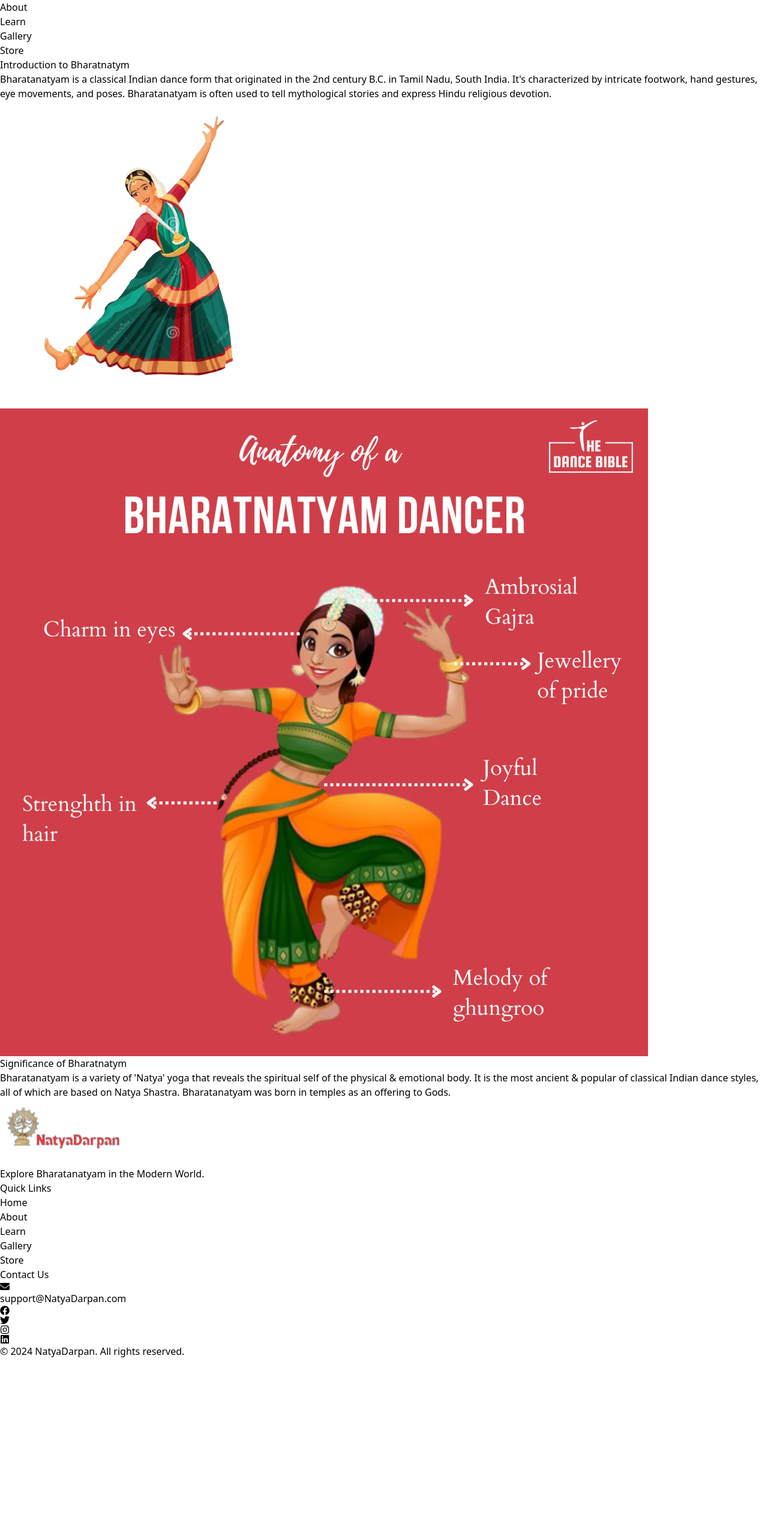
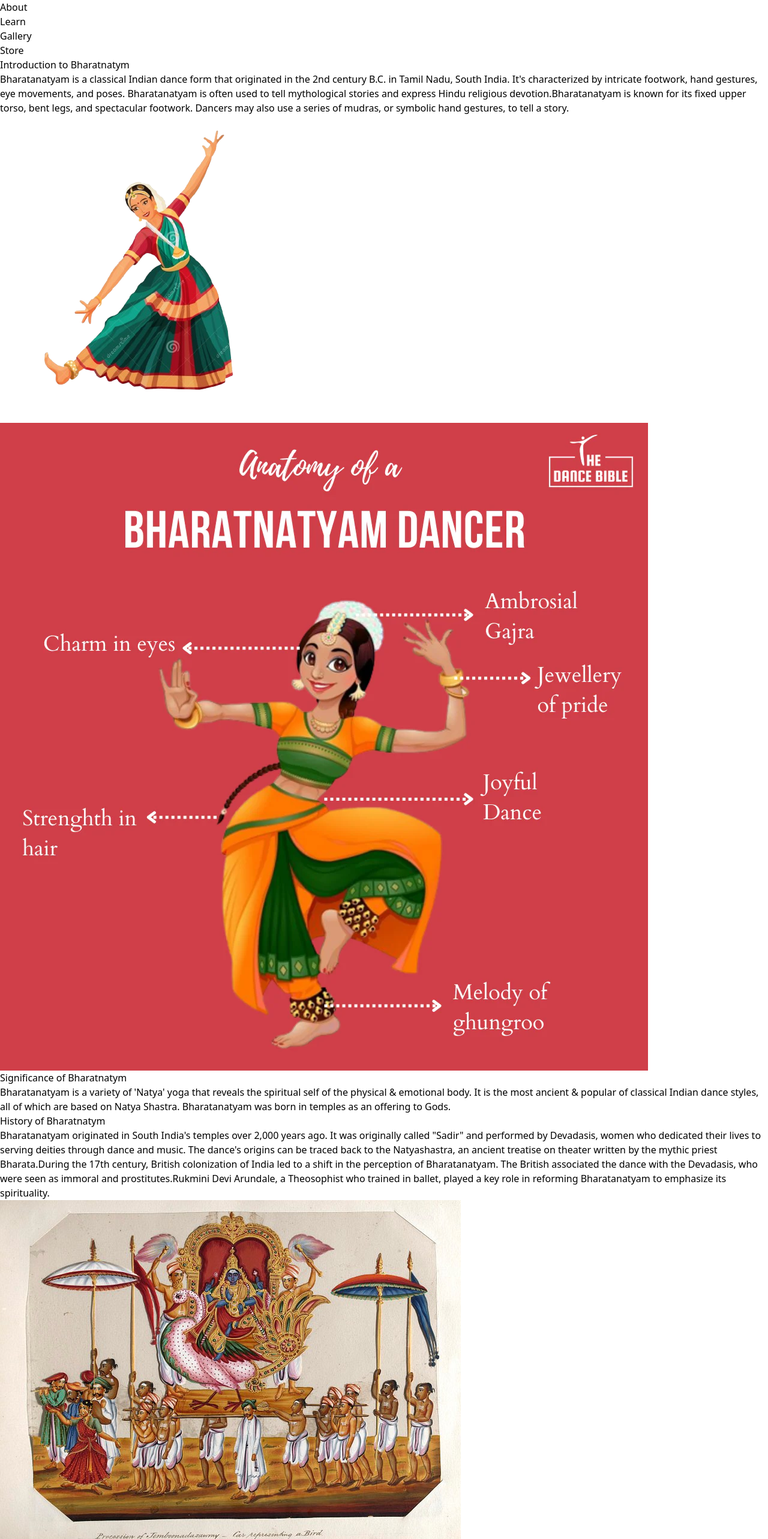
Before and after one commit to Divya-Dukhande/NatyaDarpan, a React (Vite) app in the folder Client/: page /about in a window 1280 px wide. Shown: the part 160-2726 px from the top of the page at 60% size. Before the commit the page ends 2425 px from the top, so only its background shows below. Built offline with nearby package versions, Linux system fonts and the light colour scheme.

Commit message:
Aboutus updated

```diff
--- a/Client/src/Pages/About.jsx
+++ b/Client/src/Pages/About.jsx
@@ -2,44 +2,59 @@ import React from "react";
 
 const About = () => {
     return (
-        <main className="flex justify-center items-center mt-24 w-full flex-col-reverse md:flex-col"> {/* Reversed the order in small screens */}
+        <main className="flex flex-col items-center mt-12 w-full">
 
             {/* Section 1 */}
-            <section className="w-full flex justify-center items-center px-4 md:px-16 py-10"> {/* Reduced padding */}
+            <section className="flex flex-col md:flex-row w-full items-center px-4 md:px-16 py-20 space-y-6 md:space-y-0">
                 {/* Left side - Text */}
-                <div className="flex-col ml-5 md:flex-initial py-10 items-center justify-between md:flex-row w-full md:w-3/5"> {/* Adjusted width and padding */}
-                    <h2 className="text-red-600 font-bold text-xl mb-4 text-center md:text-left"> {/* Centered for small screens, left-aligned for larger screens */}
+                <div className="w-full md:w-3/5 text-center md:text-left">
+                    <h2 className="text-red-600 font-bold text-xl mb-4">
                         Introduction to Bharatnatym
                     </h2>
-                    <p className="text-justify text-lg leading-relaxed max-w-prose mx-auto">
-                        Bharatanatyam is a classical Indian dance form that originated in the 2nd century B.C. in Tamil Nadu, South India. It's characterized by intricate footwork, hand gestures, eye movements, and poses. Bharatanatyam is often used to tell mythological stories and express Hindu religious devotion.
+                    <p className="text-justify text-lg leading-relaxed max-w-prose mx-auto md:mx-0">
+                        Bharatanatyam is a classical Indian dance form that originated in the 2nd century B.C. in Tamil Nadu, South India. It's characterized by intricate footwork, hand gestures, eye movements, and poses. Bharatanatyam is often used to tell mythological stories and express Hindu religious devotion.Bharatanatyam is known for its fixed upper torso, bent legs, and spectacular footwork. Dancers may also use a series of mudras, or symbolic hand gestures, to tell a story.
                     </p>
+
                 </div>
-
                 {/* Right side - Image */}
-                <div className="flex justify-center items-center w-full md:w-2/5">
-                    <img src="/assets/images/Dance1.png" alt="Bharatanatyam Dance" className="w-full h-auto object-contain" />
+                <div className="w-full md:w-2/5 flex justify-center">
+                    <img src="/assets/images/Dance1.png" alt="Bharatanatyam Dance" className="w-full max-w-lg h-auto object-contain" />
                 </div>
             </section>
 
-            {/* Section 2 (Image on Left and Text on Right) */}
-            <section className="w-full flex justify-center items-center mt-12 px-4 md:px-16 py-10"> {/* Reduced padding */}
+            {/* Section 2 */}
+            <section className="flex flex-col md:flex-row w-full items-center px-4 md:px-16 py-10 space-y-6 md:space-y-0">
                 {/* Left side - Image */}
-                <div className="flex justify-center items-center w-full md:w-2/5">
-                    <img src="/assets/images/dance2.png" alt="Bharatanatyam Dance" className="w-full h-auto object-contain" />
+                <div className="w-full md:w-2/5 flex justify-center">
+                    <img src="/assets/images/dance2.png" alt="Bharatanatyam Dance" className="w-full max-w-sm h-auto object-contain" />
                 </div>
-
                 {/* Right side - Text */}
-                <div className="flex-col ml-5 md:flex-initial py-10 items-center justify-between md:flex-row w-full md:w-3/5">
-                    <h2 className="text-red-600 font-bold text-xl mb-4 text-center md:text-left"> {/* Centered for small screens, left-aligned for larger screens */}
+                <div className="w-full md:w-3/5 text-center md:text-left">
+                    <h2 className="text-red-600 font-bold text-xl mb-4">
                         Significance of Bharatnatym
                     </h2>
-                    <p className="text-justify text-lg leading-relaxed max-w-prose mx-auto">
+                    <p className="text-justify text-lg leading-relaxed max-w-prose mx-auto md:mx-0">
                         Bharatanatyam is a variety of 'Natya' yoga that reveals the spiritual self of the physical & emotional body. It is the most ancient & popular of classical Indian dance styles, all of which are based on Natya Shastra. Bharatanatyam was born in temples as an offering to Gods.
                     </p>
                 </div>
             </section>
 
+            {/* Section 3 (History of Bharatnatym) */}
+            <section className="flex flex-col md:flex-row w-full items-center px-4 md:px-16 py-10 space-y-6 md:space-y-0">
+                {/* Left side - Text */}
+                <div className="w-full md:w-3/5 text-center md:text-left">
+                    <h2 className="text-red-600 font-bold text-xl mb-4">
+                        History of Bharatnatym
+                    </h2>
+                    <p className="text-justify text-lg leading-relaxed max-w-prose mx-auto md:mx-0">
+                        Bharatanatyam originated in South India's temples over 2,000 years ago. It was originally called "Sadir" and performed by Devadasis, women who dedicated their lives to serving deities through dance and music. The dance's origins can be traced back to the Natyashastra, an ancient treatise on theater written by the mythic priest Bharata.During the 17th century, British colonization of India led to a shift in the perception of Bharatanatyam. The British associated the dance with the Devadasis, who were seen as immoral and prostitutes.Rukmini Devi Arundale, a Theosophist who trained in ballet, played a key role in reforming Bharatanatyam to emphasize its spirituality.
+                    </p>
+                </div>
+                {/* Right side - Image */}
+                <div className="w-full md:w-2/5 flex justify-center">
+                    <img src="/assets/images/History.jpg" alt="Bharatanatyam Dance" className="w-full max-w-sm h-auto object-contain" />
+                </div>
+            </section>
         </main>
     );
 };
--- a/Client/src/Pages/Learn.jsx
+++ b/Client/src/Pages/Learn.jsx
@@ -4,13 +4,13 @@ import { Link } from "react-router-dom";
 const Learn = () => {
   const categories = [
     { id: "1", name: "One Hand Movements", image: "/assets/images/Pataka.png" },
-    { id: "1", name: "Two Hand Movements", image: "/assets/images/Pataka.png" },
+    { id: "2", name: "Two Hand Movements", image: "/assets/images/Pataka.png" },
   ];
 
   return (
     <div className="flex flex-col items-center mt-24 w-full">
       <h1 className="text-2xl font-bold text-red-600 mb-8">Learn Bharatanatyam</h1>
-      <div className="grid grid-cols-1 md:grid-cols-3 gap-6 w-full max-w-3xl px-4">
+      <div className="grid grid-cols-1 md:grid-cols-2 gap-6 w-full max-w-3xl px-4">
         {categories.map((category) => (
           <Link
             to={`/learn/${category.id}`}
```
Also changed, not shown: Client/public/assets/images/History.jpg (added).
